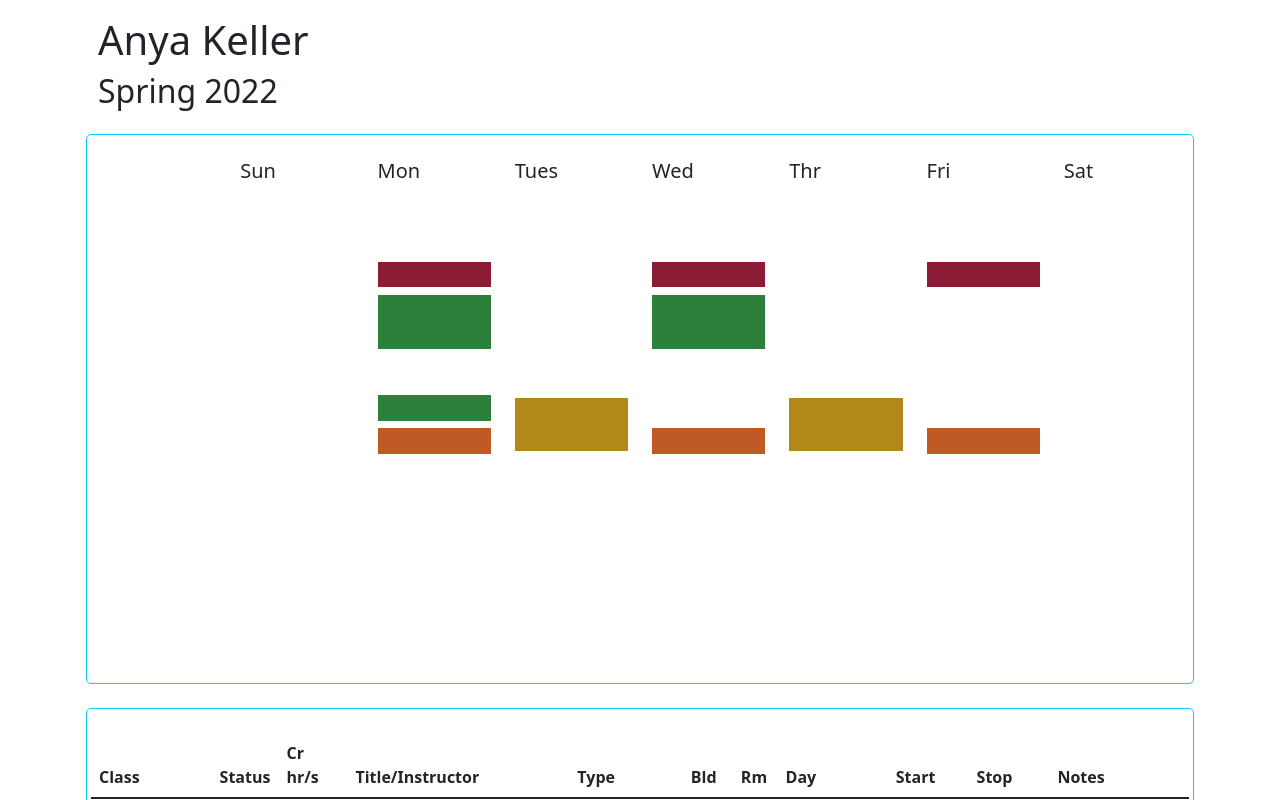
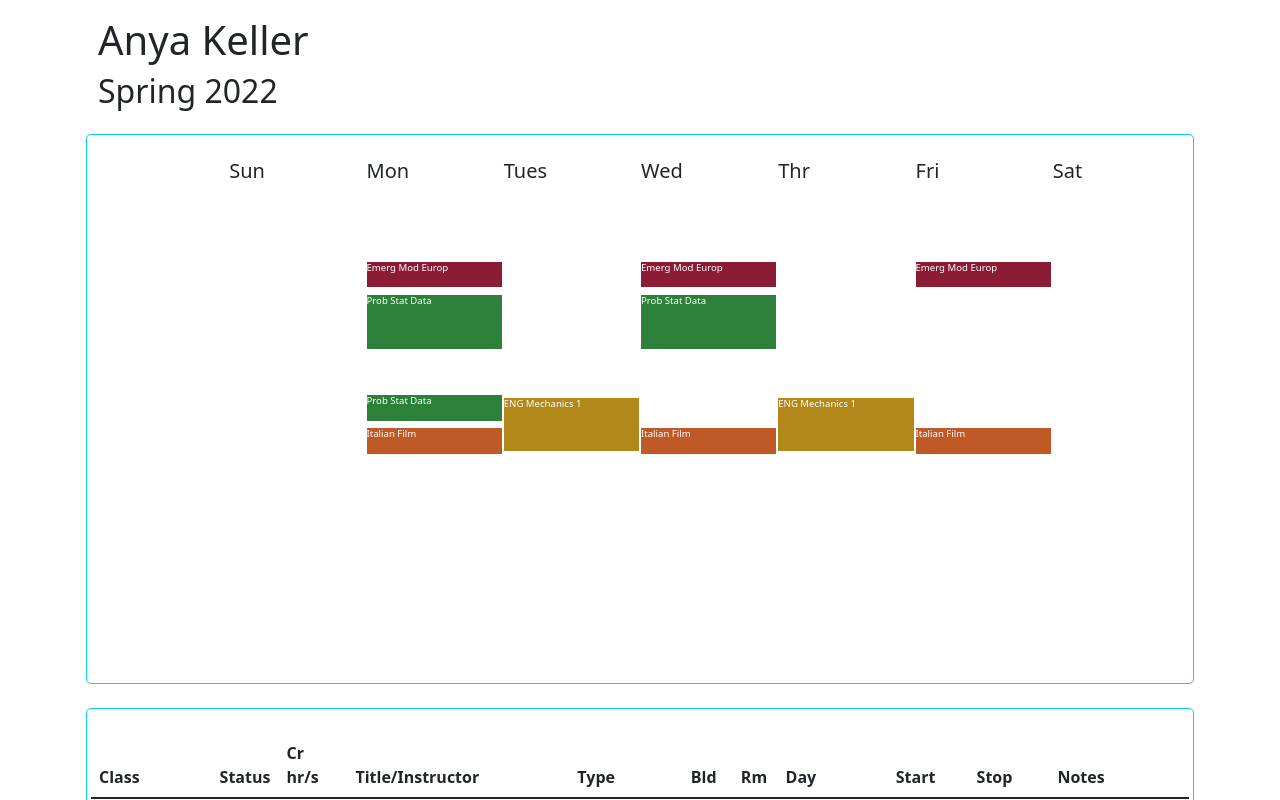
Before and after one commit to anyakeller/class-schedule, a React (Create React App) app: page / in a window 1280 px wide. Shown: the top 800 px of the page. Built offline with nearby package versions, Linux system fonts and the light colour scheme.

Commit message:
Added temporary class name labels for debugging

```diff
--- a/src/routes/Home.js
+++ b/src/routes/Home.js
@@ -35,8 +35,13 @@ function DayTimeBlock(props) {
         height: `${blockHeightPercent}%`,
         top: `${blockTopPercent}%`,
         backgroundColor: `#${props.sectionData.color}`,
-        position: "absolute"
-      }}></div>
+        position: "absolute",
+        fontSize: ".6rem",
+        lineHeight: "1.2em",
+      }}
+      className="text-white">
+      {props.sectionData.courseName}
+    </div>
   );
 }
 
@@ -54,7 +59,7 @@ function DayCols(props) {
   return (
     <div className="row" style={{ height: "100%" }}>
       {[""].concat(props.dayNames).map((day, index) => (
-        <div className="col d-flex flex-column" key={index}>
+        <div className="col d-flex flex-column" style={{ padding: "0px 1px"}} key={index}>
           <h5 style={{ height: "1.5em" }}>{day}</h5>
           <div style={{ flexGrow: "1", position: "relative" }}>
             <DayCol
```
